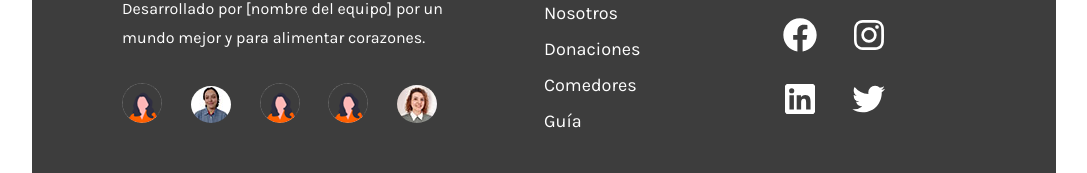
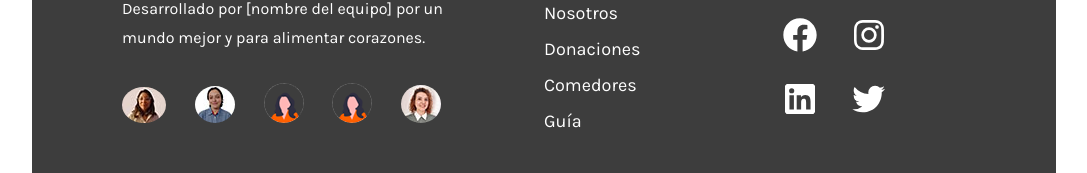
Before and after one commit to cindygnaedinger/proyecto-sabor-solidario, a plain HTML site: page index.html in a window 1280 px wide. Shown: the part 3974-4147 px from the top of the page, without its empty margins (96-1183 px from the left). Drawn offline with Linux system fonts and the light colour scheme.

Commit message:
Modifica footer imagen de grupo

```diff
--- a/index.html
+++ b/index.html
@@ -164,7 +164,7 @@
           <h3 id="footer-texto-logo">Sabor Solidario</h3>
         </a>
         <p>Desarrollado por [nombre del equipo] por un mundo mejor y para alimentar corazones.</p>
-        <a href="https://www.linkedin.com/" class="tooltip" target="_blank"><img src="imgs/footer-group-img.png"
+        <a href="https://www.linkedin.com/" class="tooltip" target="_blank"><img src="imgs/footer-img-perfil-1.jpeg"
             alt="Imagen perfil"><span class="tooltiptext">Ana Lucía Ceballos</span></a>
 
         <a href="https://www.linkedin.com/in/camila-carrizo/" class="tooltip" target="_blank"><img src="imgs/footer-img-perfil-2.jpeg"
```
Also changed, not shown: imgs/footer-img-perfil-1.jpeg (added).
